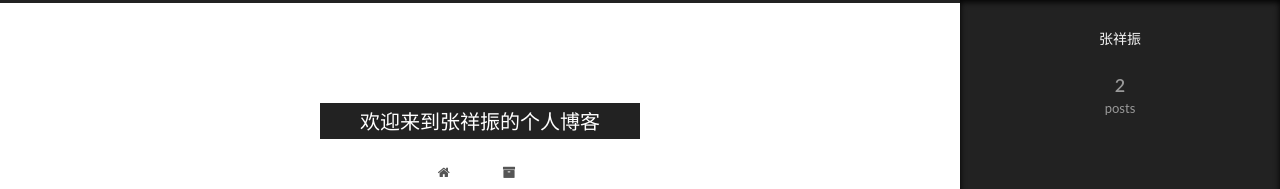
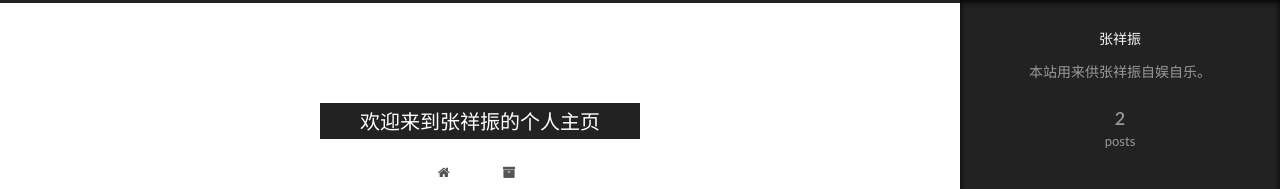
Before and after one commit to Jingzhenzxz/Jingzhenzxz.github.io, a plain HTML site: page index.html in a window 1280 px wide. Both pictures are taken after a click on the element 1238 px from the left and 743 px from the top of the page. Shown: the top 189 px of the page. Drawn offline with Linux system fonts and the light colour scheme.

Commit message:
Site updated: 2019-05-07 13:41:14

```diff
--- a/css/main.css
+++ b/css/main.css
@@ -1822,7 +1822,7 @@ pre .javascript .function {
   width: 4px;
   height: 4px;
   border-radius: 50%;
-  background: #0dff75;
+  background: #c977ff;
 }
 .links-of-blogroll {
   font-size: 13px;
--- a/index.html
+++ b/index.html
@@ -79,13 +79,16 @@
 
 
 
+<meta name="description" content="本站用来供张祥振自娱自乐。">
 <meta property="og:type" content="website">
-<meta property="og:title" content="欢迎来到张祥振的个人博客">
+<meta property="og:title" content="欢迎来到张祥振的个人主页">
 <meta property="og:url" content="http://yoursite.com/index.html">
-<meta property="og:site_name" content="欢迎来到张祥振的个人博客">
+<meta property="og:site_name" content="欢迎来到张祥振的个人主页">
+<meta property="og:description" content="本站用来供张祥振自娱自乐。">
 <meta property="og:locale" content="zh-CN">
 <meta name="twitter:card" content="summary">
-<meta name="twitter:title" content="欢迎来到张祥振的个人博客">
+<meta name="twitter:title" content="欢迎来到张祥振的个人主页">
+<meta name="twitter:description" content="本站用来供张祥振自娱自乐。">
 
 
 
@@ -121,7 +124,7 @@
 
 
 
-  <title>欢迎来到张祥振的个人博客</title>
+  <title>欢迎来到张祥振的个人主页</title>
 
 
 
@@ -152,7 +155,7 @@
     <div class="custom-logo-site-title">
       <a href="/" class="brand" rel="start">
         <span class="logo-line-before"><i></i></span>
-        <span class="site-title">欢迎来到张祥振的个人博客</span>
+        <span class="site-title">欢迎来到张祥振的个人主页</span>
         <span class="logo-line-after"><i></i></span>
       </a>
     </div>
@@ -238,7 +241,7 @@
     </span>
 
     <span hidden itemprop="publisher" itemscope itemtype="http://schema.org/Organization">
-      <meta itemprop="name" content="欢迎来到张祥振的个人博客">
+      <meta itemprop="name" content="欢迎来到张祥振的个人主页">
     </span>
 
 
@@ -357,7 +360,7 @@
     </span>
 
     <span hidden itemprop="publisher" itemscope itemtype="http://schema.org/Organization">
-      <meta itemprop="name" content="欢迎来到张祥振的个人博客">
+      <meta itemprop="name" content="欢迎来到张祥振的个人主页">
     </span>
 
 
@@ -499,7 +502,7 @@
           <div class="site-author motion-element" itemprop="author" itemscope itemtype="http://schema.org/Person">
 
               <p class="site-author-name" itemprop="name">张祥振</p>
-              <p class="site-description motion-element" itemprop="description"></p>
+              <p class="site-description motion-element" itemprop="description">本站用来供张祥振自娱自乐。</p>
           </div>
 
           <nav class="site-state motion-element">
```
Also changed, not shown: 2019/05/07/hello-world/index.html (+5 -5 lines), 2019/05/07/title/index.html (+8 -5 lines), archives/2019/05/index.html (+9 -6 lines), archives/2019/index.html (+9 -6 lines), archives/index.html (+9 -6 lines), title/index.html (+7 -4 lines).
